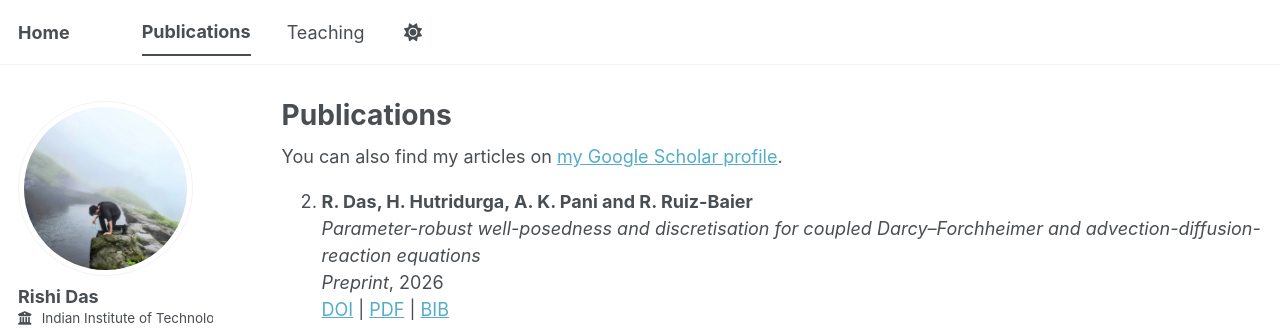
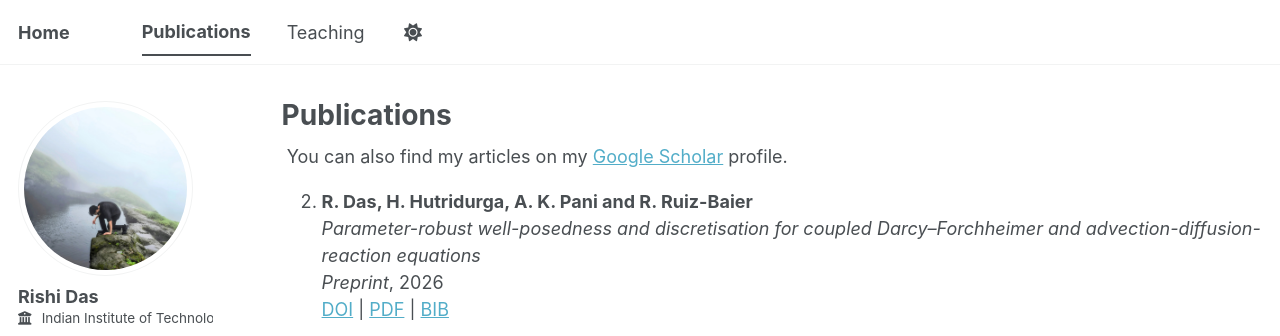
Before and after one commit to rishidas-04/rishidas-04.github.io, a Jekyll site: the page built from _pages/publications.html, in a window 1280 px wide. Shown: the top 336 px of the page. Built offline with Jekyll 4.4.1, drawn with Linux system fonts in a browser that asks for light colours; some web fonts are replaced; a script bundle is joined from its source files by our own code; library files that are not in the unit come from our copies.

Commit message:
Reformat Google Scholar link text for clarity

```diff
--- a/_pages/publications.html
+++ b/_pages/publications.html
@@ -6,7 +6,10 @@ author_profile: true
 ---
 
 {% if site.author.googlescholar %}
-  <div class="wordwrap">You can also find my articles on <a href="{{site.author.googlescholar}}">my Google Scholar profile</a>.</div>
+  <div class="wordwrap">
+    You can also find my articles on my
+    <a href="{{site.author.googlescholar}}">Google Scholar</a> profile.
+  </div>
 {% endif %}
 
 <ol reversed start="2">
```
